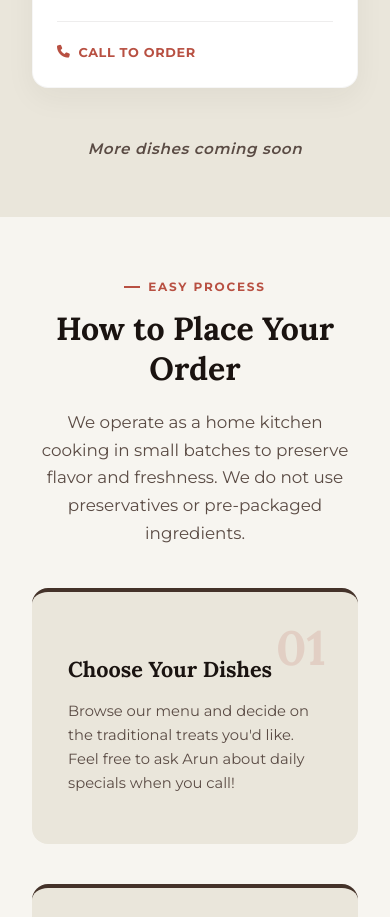
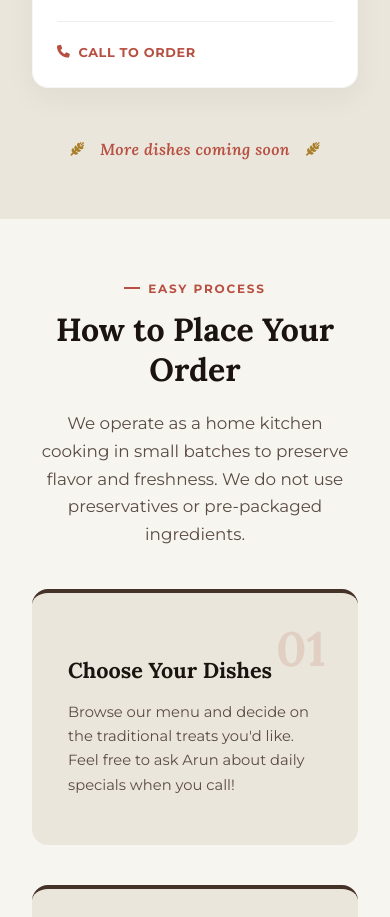
Before and after one commit to runeruly/himalayanhomefoods, a plain HTML site: page index.html in a window 390 px wide. Shown: the part 2621-3538 px from the top of the page. Drawn offline with Linux system fonts and the light colour scheme.

Commit message:
Enhance comeing-soon note with wheat icons and divider lines

```diff
--- a/index.html
+++ b/index.html
@@ -158,7 +158,13 @@
 
                 </div>
 
-                <p class="menu-more-text">More dishes coming soon</p>
+                <div class="menu-more scroll-reveal">
+                    <span class="menu-more-line"></span>
+                    <i class="fa-solid fa-wheat-awn menu-more-icon"></i>
+                    <p class="menu-more-text">More dishes coming soon</p>
+                    <i class="fa-solid fa-wheat-awn menu-more-icon"></i>
+                    <span class="menu-more-line menu-more-line-right"></span>
+                </div>
             </div>
         </section>
 
--- a/styles.css
+++ b/styles.css
@@ -818,14 +818,37 @@ h1, h2, h3, h4, h5, h6 {
 }
 
 /* Coming Soon note */
+.menu-more {
+    display: flex;
+    align-items: center;
+    justify-content: center;
+    gap: 1rem;
+    margin-top: 3.5rem;
+}
+
+.menu-more-line {
+    width: 70px;
+    height: 2px;
+    background: linear-gradient(90deg, transparent, rgba(184, 80, 66, 0.45));
+}
+
+.menu-more-line-right {
+    background: linear-gradient(90deg, rgba(184, 80, 66, 0.45), transparent);
+}
+
+.menu-more-icon {
+    font-size: 0.95rem;
+    color: var(--color-gold-dark);
+}
+
 .menu-more-text {
-    margin-top: 3rem;
-    text-align: center;
-    font-size: 0.95rem;
+    font-family: var(--font-heading);
+    font-style: italic;
+    font-size: 1.1rem;
     font-weight: 600;
-    font-style: italic;
-    letter-spacing: 0.04em;
-    color: var(--text-secondary);
+    letter-spacing: 0.02em;
+    color: var(--color-terracotta);
+    white-space: nowrap;
 }
 
 .menu-card-footer {
@@ -1474,4 +1497,20 @@ h1, h2, h3, h4, h5, h6 {
     .banner-num {
         font-size: 1.3rem;
     }
+
+    .menu-more {
+        margin-top: 3rem;
+    }
+
+    .menu-more-line {
+        display: none;
+    }
+
+    .menu-more-icon {
+        font-size: 0.85rem;
+    }
+
+    .menu-more-text {
+        font-size: 1rem;
+    }
 }
```
